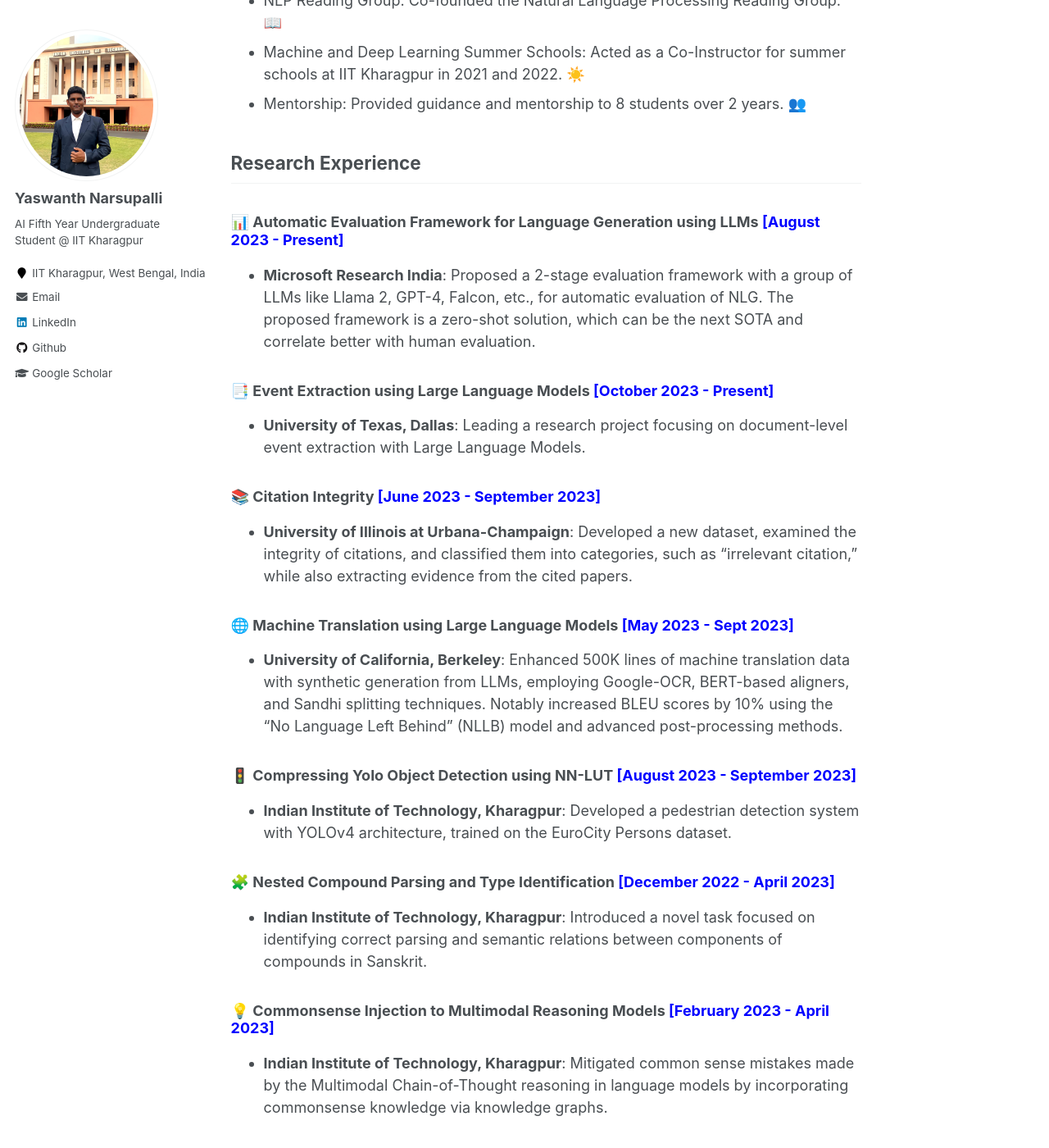
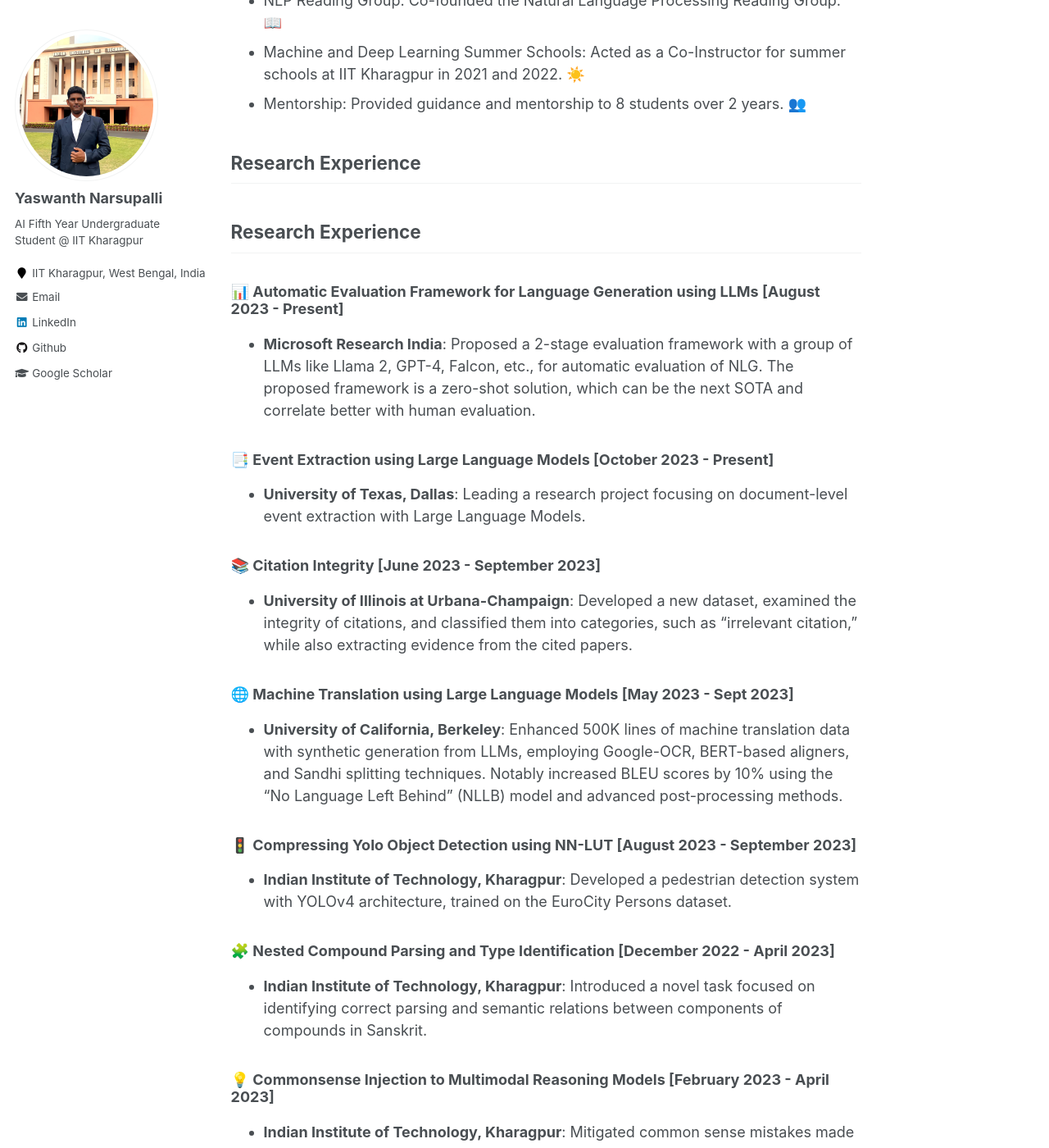
Before and after one commit to yaswanth-iitkgp/yaswanth-iitkgp.github.io, a Jekyll site: the page built from _pages/about.md, in a window 1280 px wide and 1400 px high, scrolled down 1241 px. Shown: the whole window at 82% size. Built offline with Jekyll 4.4.1, drawn with Linux system fonts in a browser that asks for light colours; some of the changed text lies outside the part shown.

```diff
--- a/_pages/about.md
+++ b/_pages/about.md
@@ -41,31 +41,33 @@ I am a Fifth-year Dual Degree Undergraduate student at the Center for Excellence
 - Mentorship: Provided guidance and mentorship to 8 students over 2 years. 👥
 
 ## Research Experience
-### 📊 Automatic Evaluation Framework for Language Generation using LLMs <span style="color:blue">[August 2023 - Present]</span>
+
+## Research Experience
+### 📊 Automatic Evaluation Framework for Language Generation using LLMs [August 2023 - Present]
 - **Microsoft Research India**: Proposed a 2-stage evaluation framework with a group of LLMs like Llama 2, GPT-4, Falcon, etc., for automatic evaluation of NLG. The proposed framework is a zero-shot solution, which can be the next SOTA and correlate better with human evaluation.
 
-### 📑 Event Extraction using Large Language Models <span style="color:blue">[October 2023 - Present]</span>
+### 📑 Event Extraction using Large Language Models [October 2023 - Present]
 - **University of Texas, Dallas**: Leading a research project focusing on document-level event extraction with Large Language Models.
 
-### 📚 Citation Integrity <span style="color:blue">[June 2023 - September 2023]</span>
+### 📚 Citation Integrity [June 2023 - September 2023]
 - **University of Illinois at Urbana-Champaign**: Developed a new dataset, examined the integrity of citations, and classified them into categories, such as "irrelevant citation," while also extracting evidence from the cited papers.
 
-### 🌐 Machine Translation using Large Language Models <span style="color:blue">[May 2023 - Sept 2023]</span>
+### 🌐 Machine Translation using Large Language Models [May 2023 - Sept 2023]
 - **University of California, Berkeley**: Enhanced 500K lines of machine translation data with synthetic generation from LLMs, employing Google-OCR, BERT-based aligners, and Sandhi splitting techniques. Notably increased BLEU scores by 10% using the "No Language Left Behind" (NLLB) model and advanced post-processing methods.
 
-### 🚦 Compressing Yolo Object Detection using NN-LUT <span style="color:blue">[August 2023 - September 2023]</span>
+### 🚦 Compressing Yolo Object Detection using NN-LUT [August 2023 - September 2023]
 - **Indian Institute of Technology, Kharagpur**: Developed a pedestrian detection system with YOLOv4 architecture, trained on the EuroCity Persons dataset.
 
-### 🧩 Nested Compound Parsing and Type Identification <span style="color:blue">[December 2022 - April 2023]</span>
+### 🧩 Nested Compound Parsing and Type Identification [December 2022 - April 2023]
 - **Indian Institute of Technology, Kharagpur**: Introduced a novel task focused on identifying correct parsing and semantic relations between components of compounds in Sanskrit.
 
-### 💡 Commonsense Injection to Multimodal Reasoning Models <span style="color:blue">[February 2023 - April 2023]</span>
+### 💡 Commonsense Injection to Multimodal Reasoning Models [February 2023 - April 2023]
 - **Indian Institute of Technology, Kharagpur**: Mitigated common sense mistakes made by the Multimodal Chain-of-Thought reasoning in language models by incorporating commonsense knowledge via knowledge graphs.
 
-### ❓ Asking Clarifying Questions for Dialogue Systems <span style="color:blue">[February 2023 - April 2023]</span>
+### ❓ Asking Clarifying Questions for Dialogue Systems [February 2023 - April 2023]
 - **Indian Institute of Technology, Kharagpur**: Focused on Asking Clarifying Questions in an open-domain language system, encompassing two subtasks: determining when to ask a clarifying question and which question to ask.
 
-### 🏷️ Semantic Tag Recommendation Framework for Quotes <span style="color:blue">[August 2022 - November 2022]</span>
+### 🏷️ Semantic Tag Recommendation Framework for Quotes [August 2022 - November 2022]
 - **Indian Institute of Technology, Kharagpur**: Predicted various relevant tags from a list of 39,000 available categories for a given Quote and used the context of each Quote as well.
 
 
```
